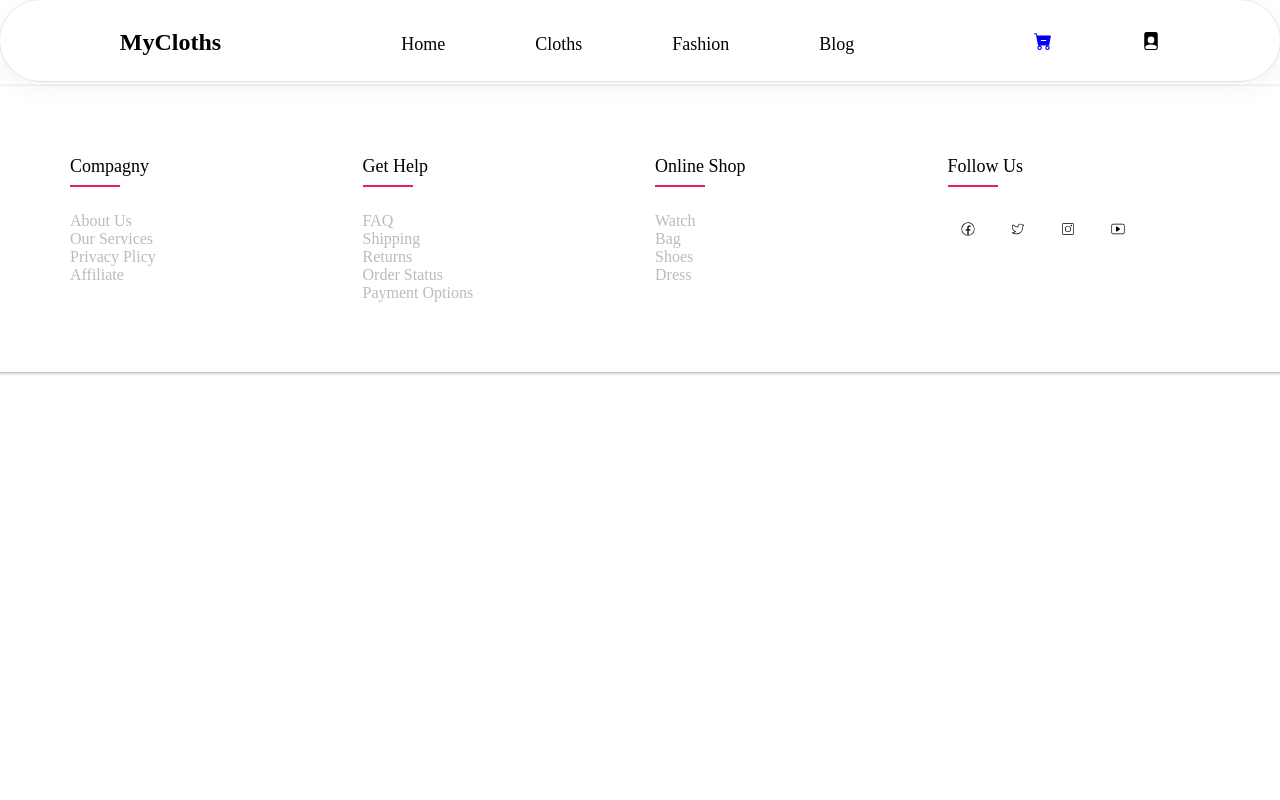
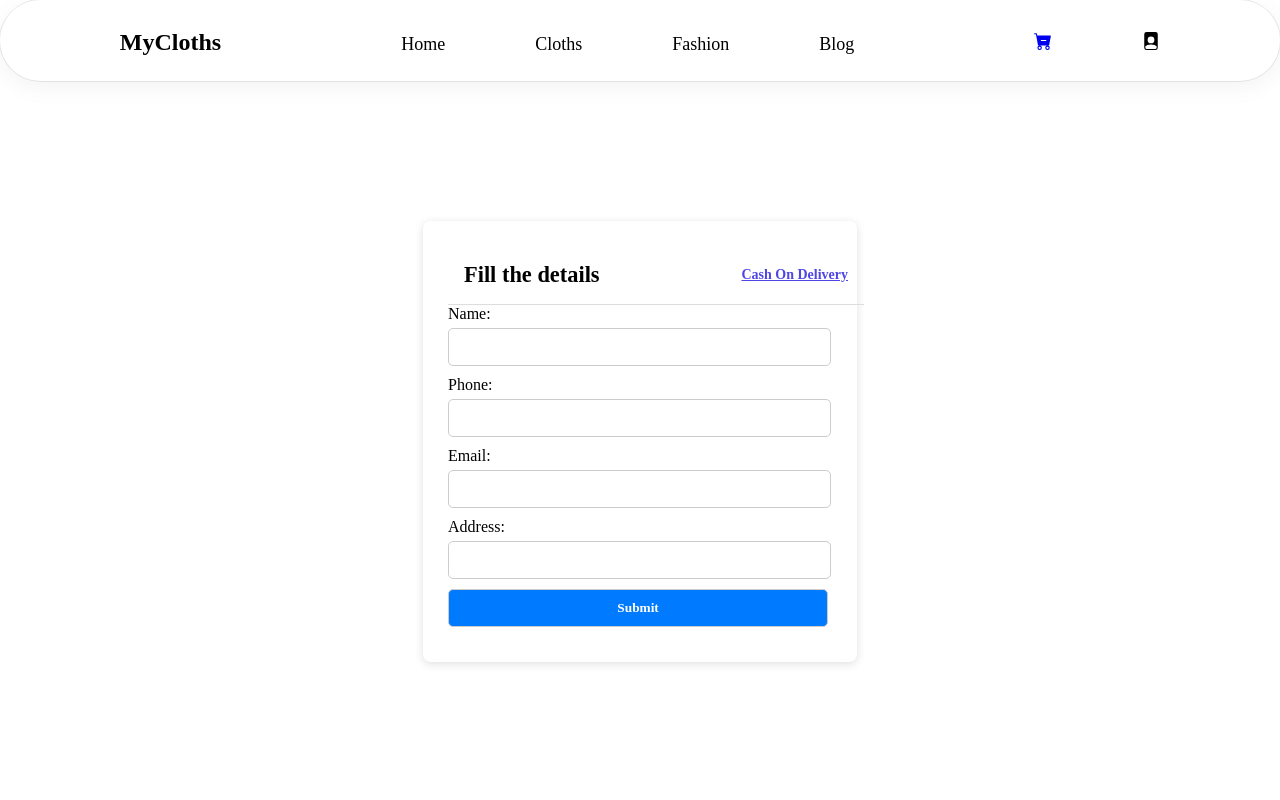
Before and after one commit to mdfaizan973/Cloth-E-com, a React (Vite) app in the folder clothecom/: page /checkout in a window 1280 px wide. Shown: the top 800 px of the page. Built offline with nearby package versions, Linux system fonts and the light colour scheme.

Commit message:
checkout done

```diff
--- a/clothecom/src/Components/AllRoutes.jsx
+++ b/clothecom/src/Components/AllRoutes.jsx
@@ -1,5 +1,7 @@
 import Cart from "../Pages/Cart";
+import CheckoutForm from "../Pages/CheckoutForm ";
 import Clothes from "../Pages/Clothes";
+import DonePage from "../Pages/DonePage";
 import Home from "../Pages/Home";
 import { Routes, Route } from "react-router-dom";
 export default function AllRoutes() {
@@ -9,6 +11,8 @@ export default function AllRoutes() {
         <Route path="/" element={<Home />}></Route>
         <Route path="/clothes" element={<Clothes />}></Route>
         <Route path="/Cart" element={<Cart />}></Route>
+        <Route path="/checkout" element={<CheckoutForm />}></Route>
+        <Route path="/checkout_done" element={<DonePage />}></Route>
       </Routes>
     </div>
   );
--- a/clothecom/src/Pages/Cart.jsx
+++ b/clothecom/src/Pages/Cart.jsx
@@ -1,5 +1,7 @@
 import { useState } from "react";
 import styled from "styled-components";
+import { Link as RouterLink } from "react-router-dom";
+
 export default function Cart() {
   const [cartItems, setCartItems] = useState(
     JSON.parse(localStorage.getItem("myclothesCart")) || []
@@ -56,7 +58,9 @@ export default function Cart() {
         <div className="total-box">
           <div className="total-items">Total Items: {cartItems.length} </div>
           <div className="total-price">Total Price: $ {getTotalPrice()}</div>
-          <button className="checkout">Checkout</button>
+          <RouterLink to="/checkout">
+            <button className="checkout">Checkout</button>{" "}
+          </RouterLink>
         </div>
       </div>
     </DIV>
--- a/clothecom/src/Pages/CheckoutForm .jsx
+++ b/clothecom/src/Pages/CheckoutForm .jsx
@@ -1,9 +1,232 @@
-import React from 'react'
+import { useState } from "react";
+import styled from "styled-components";
+import { Link as RouterLink } from "react-router-dom";
+const CheckoutForm = () => {
+  const [formData, setFormData] = useState({
+    name: "",
+    address: "",
+    phone: "",
+    email: "",
+  });
+  const [showPopup, setShowPopup] = useState(false);
 
-export default function CheckoutForm () {
+  const togglePopup = () => {
+    setShowPopup(!showPopup);
+  };
+  const handleChange = (e) => {
+    const { name, value } = e.target;
+    setFormData({ ...formData, [name]: value });
+  };
+
+  const handleSubmit = (e) => {
+    e.preventDefault();
+    console.log(formData);
+    setShowPopup(!showPopup);
+  };
+
   return (
-    <div>
-      CheckoutForm
-    </div>
-  )
-}
+    <DIV>
+      <div className="checkout-form">
+        <div className="header">
+          <h1 className="title">Fill the details</h1>
+          <a href="" className="link">
+            Cash On Delivery
+          </a>
+        </div>
+        <form onSubmit={handleSubmit}>
+          <label htmlFor="name">Name:</label>
+          <input
+            type="text"
+            id="name"
+            name="name"
+            value={formData.name}
+            onChange={handleChange}
+            required
+          />
+
+          <label htmlFor="phone">Phone:</label>
+          <input
+            type="tel"
+            id="phone"
+            name="phone"
+            value={formData.phone}
+            onChange={handleChange}
+            required
+          />
+
+          <label htmlFor="email">Email:</label>
+          <input
+            type="email"
+            id="email"
+            name="email"
+            value={formData.email}
+            onChange={handleChange}
+            required
+          />
+          <label htmlFor="address">Address:</label>
+          <input
+            type="text"
+            id="address"
+            name="address"
+            value={formData.address}
+            onChange={handleChange}
+            required
+          />
+          <button type="submit">Submit</button>
+        </form>
+      </div>
+      {showPopup && (
+        <div className="popup">
+          <div className="card">
+            <img
+              src="https://w7.pngwing.com/pngs/247/564/png-transparent-computer-icons-user-profile-user-avatar-blue-heroes-electric-blue.png"
+              alt="User Image"
+            />
+            <h2>{formData.name}</h2>
+            <p>{formData.phone}</p>
+            <p>{formData.email}</p>
+            <p>{formData.address}</p>{" "}
+            <div className="pop_btn">
+              <RouterLink to="/checkout">
+                <button
+                  style={{ backgroundColor: "red" }}
+                  onClick={togglePopup}
+                >
+                  Cancel
+                </button>
+              </RouterLink>
+              <RouterLink to="/checkout_done">
+                <button
+                  style={{ backgroundColor: "green" }}
+                  onClick={togglePopup}
+                >
+                  Proceed
+                </button>
+              </RouterLink>
+            </div>
+          </div>
+        </div>
+      )}
+    </DIV>
+  );
+};
+
+export default CheckoutForm;
+const DIV = styled.div`
+  height: 90vh;
+  display: flex;
+  justify-content: center;
+  align-items: center;
+
+  .popup {
+    display: flex;
+    justify-content: center;
+    align-items: center;
+    min-height: 100vh;
+    position: absolute;
+    width: 20%;
+  }
+
+  .card {
+    background-color: #fff;
+    border-radius: 10px;
+    box-shadow: rgba(100, 100, 111, 0.2) 0px 7px 29px 0px;
+    padding: 20px;
+    width: 100%;
+    text-align: center;
+  }
+
+  .card img {
+    width: 100px;
+    height: 100px;
+    border-radius: 50%;
+    margin-bottom: 10px;
+  }
+
+  .card h2,
+  .card p {
+    margin: 0;
+    padding: 0;
+  }
+
+  .card p {
+    font-size: 14px;
+    color: #777;
+    margin-bottom: 10px;
+  }
+  .pop_btn {
+    display: flex;
+    justify-content: space-around;
+  }
+
+  .header {
+    width: 100%;
+    padding: 1rem;
+    display: flex;
+    justify-content: space-between;
+    align-items: center;
+    border-bottom: 1px solid #ddd;
+  }
+
+  .title {
+    flex: 1;
+    font-size: 1.4rem;
+  }
+
+  .link {
+    text-align: right;
+    font-size: 0.875rem;
+    font-weight: 600;
+    color: #4f46e5;
+  }
+
+  .checkout-form {
+    width: 30%;
+    margin: 0 auto;
+    padding: 25px;
+    border-radius: 8px;
+    box-shadow: rgba(99, 99, 99, 0.2) 0px 2px 8px 0px;
+  }
+
+  h2 {
+    text-align: center;
+    margin-bottom: 20px;
+  }
+
+  label {
+    display: block;
+    margin-bottom: 5px;
+  }
+  input[type="text"],
+  input[type="tel"],
+  input[type="email"] {
+    width: 94%;
+    padding: 10px;
+    margin-bottom: 10px;
+    border: 1px solid #ccc;
+    border-radius: 5px;
+  }
+
+  button {
+    width: 99%;
+    padding: 10px;
+    margin-bottom: 10px;
+    border: 1px solid #ccc;
+    border-radius: 5px;
+  }
+
+  button {
+    background-color: #007bff;
+    color: white;
+    font-weight: bold;
+    cursor: pointer;
+  }
+
+  button:hover {
+    background-color: #0056b3;
+  }
+
+  button:focus {
+    outline: none;
+  }
+`;
--- /dev/null
+++ b/clothecom/src/Pages/DonePage.jsx
@@ -0,0 +1,3 @@
+export default function DonePage() {
+  return <div>DonePage</div>;
+}
```
